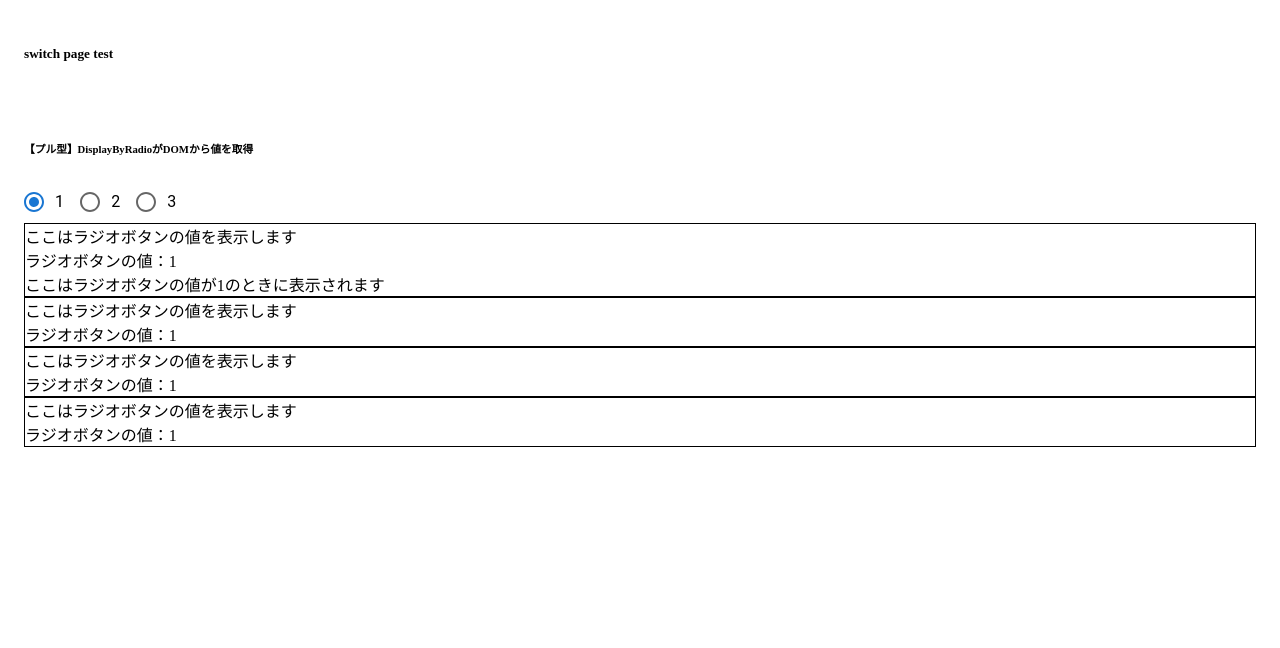
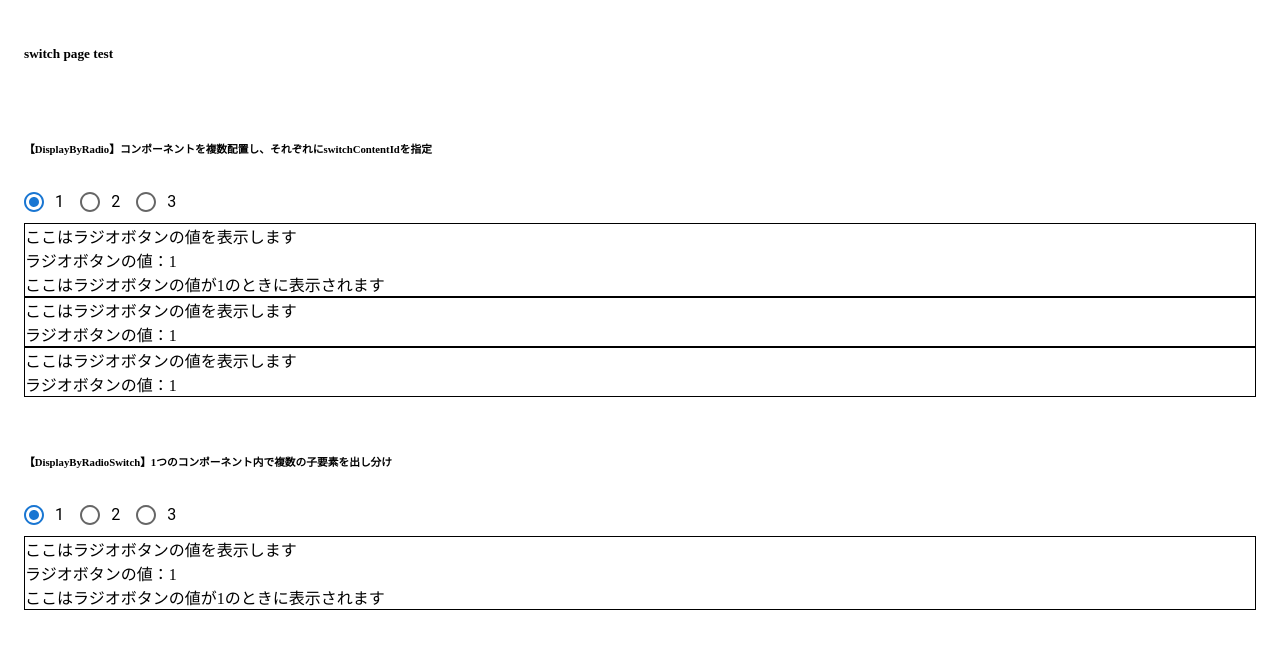
Before and after one commit to mrchendren/mui-test, a React (Vite) app: page / in a window 1280 px wide. Shown: the top 648 px of the page. Built offline with nearby package versions, Linux system fonts and the light colour scheme.

Commit message:
SwitchCheckPageにDisplayByRadioSwitchコンポーネントを追加し、ラジオボタンの選択に応じて複数の子要素を表示できる機能を実装。DisplayByRadioコンポーネントの構造を整理し、ラジオボタングループ名を変更。

```diff
--- a/src/pages/SwitchCheckPage.tsx
+++ b/src/pages/SwitchCheckPage.tsx
@@ -1,6 +1,7 @@
 import { Box } from "@mui/material";
 import RadioSet from "./switchcheckpages/RadioSet";
 import DisplayByRadio from "./switchcheckpages/DisplayByRadio";
+import DisplayByRadioSwitch from "./switchcheckpages/DisplayByRadioSwitch";
 
 /**
  * プッシュ型実装の試行とその困難さについて
@@ -50,20 +51,27 @@ const SwitchCheckPage = () => {
             <h5>switch page test</h5>
 
             <Box>
-                <h6>【プル型】DisplayByRadioがDOMから値を取得</h6>
-                <RadioSet radioGroupName="radio-set" defaultValue="1" />
-                <DisplayByRadio radioGroupName="radio-set" switchContentId="1">
+                <h6>【DisplayByRadio】コンポーネントを複数配置し、それぞれにswitchContentIdを指定</h6>
+                <RadioSet radioGroupName="radio-set-1" defaultValue="1" />
+                <DisplayByRadio radioGroupName="radio-set-1" switchContentId="1">
                     <div>ここはラジオボタンの値が1のときに表示されます</div>
                 </DisplayByRadio>
-                <DisplayByRadio radioGroupName="radio-set" switchContentId="2">
+                <DisplayByRadio radioGroupName="radio-set-1" switchContentId="2">
                     <div>ここはラジオボタンの値が2のときに表示されます</div>
                 </DisplayByRadio>
-                <DisplayByRadio radioGroupName="radio-set" switchContentId="3">
+                <DisplayByRadio radioGroupName="radio-set-1" switchContentId="3">
                     <div>ここはラジオボタンの値が3のときに表示されます</div>
                 </DisplayByRadio>
-                <DisplayByRadio radioGroupName="radio-set" switchContentId="unknown">
-                    <div>ここはラジオボタンの値が不明のときに表示されます</div>
-                </DisplayByRadio>
+            </Box>
+
+            <Box>
+                <h6>【DisplayByRadioSwitch】1つのコンポーネント内で複数の子要素を出し分け</h6>
+                <RadioSet radioGroupName="radio-set-2" defaultValue="1" />
+                <DisplayByRadioSwitch radioGroupName="radio-set-2">
+                    <div data-switch-content-id="1">ここはラジオボタンの値が1のときに表示されます</div>
+                    <div data-switch-content-id="2">ここはラジオボタンの値が2のときに表示されます</div>
+                    <div data-switch-content-id="4">ここはラジオボタンの値が3のときに表示されます</div>
+                </DisplayByRadioSwitch>
             </Box>
         </Box>
     );
--- /dev/null
+++ b/src/pages/switchcheckpages/DisplayByRadioSwitch.tsx
@@ -0,0 +1,63 @@
+import { Box } from "@mui/material";
+import { useState, useEffect, Children, isValidElement, type ReactNode } from "react";
+
+interface DisplayByRadioSwitchProps {
+    radioGroupName?: string;
+    children?: ReactNode;
+}
+
+const DisplayByRadioSwitch = ({ radioGroupName, children }: DisplayByRadioSwitchProps) => {
+    const [switchValue, setSwitchValue] = useState<string | null>(null);
+
+    useEffect(() => {
+        if (!radioGroupName) return;
+
+        const getSelectedValue = () => {
+            const selected = document.querySelector<HTMLInputElement>(
+                `input[name="${radioGroupName}"]:checked`
+            );
+            return selected?.value ?? null;
+        };
+
+        const handleChange = () => setSwitchValue(getSelectedValue());
+
+        const radioButtons = document.querySelectorAll<HTMLInputElement>(
+            `input[name="${radioGroupName}"]`
+        );
+
+        // 初期値設定
+        // useEffect内で同期的にsetStateを呼ぶとlintエラーになるため、setTimeoutでラップしている。
+        // 改善案として「初期値取得を行わず、イベント監視のみにする」設計を検討したが、
+        // ラジオボタンにdefaultValueがある場合、マウント時点で既に選択されている値を
+        // 取得できず状態のズレが生じるため却下。
+        setTimeout(() => setSwitchValue(getSelectedValue()), 0);
+
+        // 変更監視
+        radioButtons.forEach((r) => r.addEventListener("change", handleChange));
+
+        return () => {
+            radioButtons.forEach((r) => r.removeEventListener("change", handleChange));
+        };
+    }, [radioGroupName]);
+
+    // childrenをフィルタリングして、ラジオボタンの値と一致する子要素のみを表示
+    const filteredChildren = Children.map(children, (child) => {
+        if (!isValidElement(child)) return null;
+
+        const switchContentId = (child.props as { "data-switch-content-id"?: string })["data-switch-content-id"];
+        if (switchContentId === switchValue) {
+            return child;
+        }
+        return null;
+    });
+
+    return (
+        <Box sx={{ border: "1px solid black" }}>
+            <div>ここはラジオボタンの値を表示します</div>
+            <div>ラジオボタンの値：{switchValue}</div>
+            {filteredChildren}
+        </Box>
+    );
+};
+
+export default DisplayByRadioSwitch;
```
